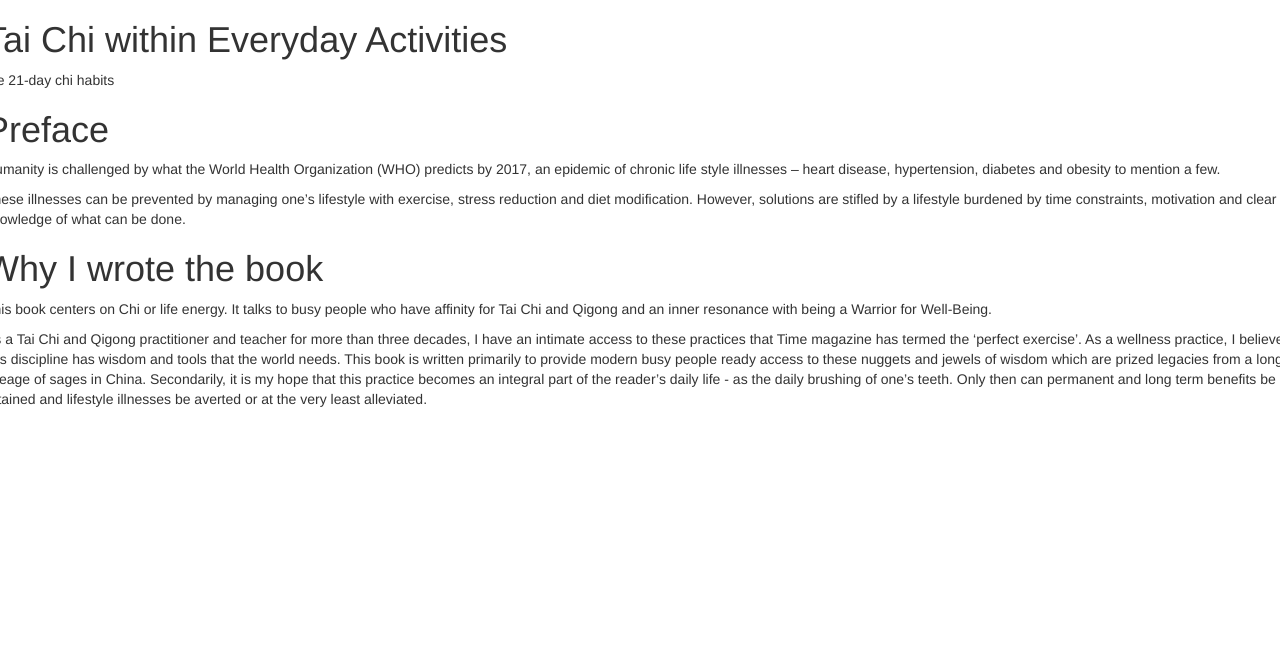
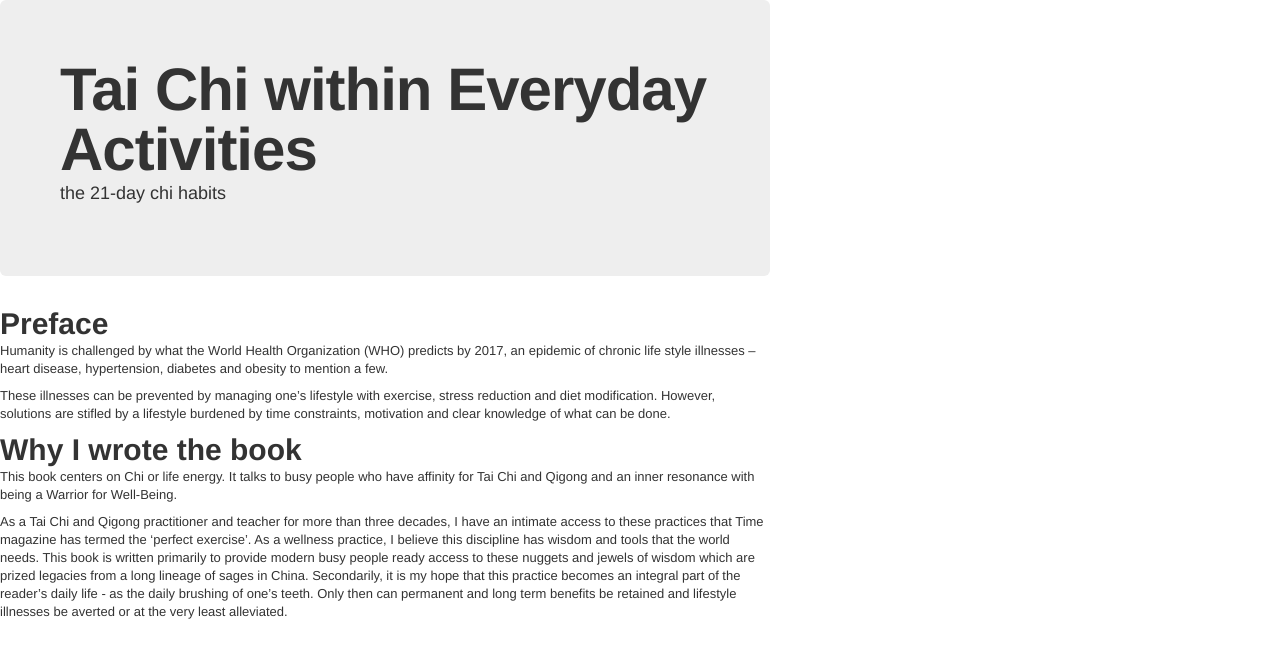
Before and after one commit to chihabit/Everyday-Taichi-Habits, a Jekyll site: the page built from content/home.md, in a window 1280 px wide. Shown: the top 658 px of the page. Built offline with Jekyll 4.4.1, drawn with Linux system fonts in a browser that asks for light colours; nearby versions of some CDN libraries; library files that are not in the unit come from our copies; Markdown is read by kramdown in place of the engine named in the settings.

Commit message:
Test another css path.

```diff
--- a/_layouts/default.html
+++ b/_layouts/default.html
@@ -1,8 +1,8 @@
 <!DOCTYPE html>
 <html>
 <head>
-  <link rel="stylesheet" href=".///css/bootstrap.css" type="text/css" />
-  <link rel="stylesheet" href=".///css/bootstrap-responsive.css" type="text/css" />
+  <link rel="stylesheet" href="../css/bootstrap.css" type="text/css" />
+  <link rel="stylesheet" href="../css/bootstrap-responsive.css" type="text/css" />
 </head>
 <body>
 
```
